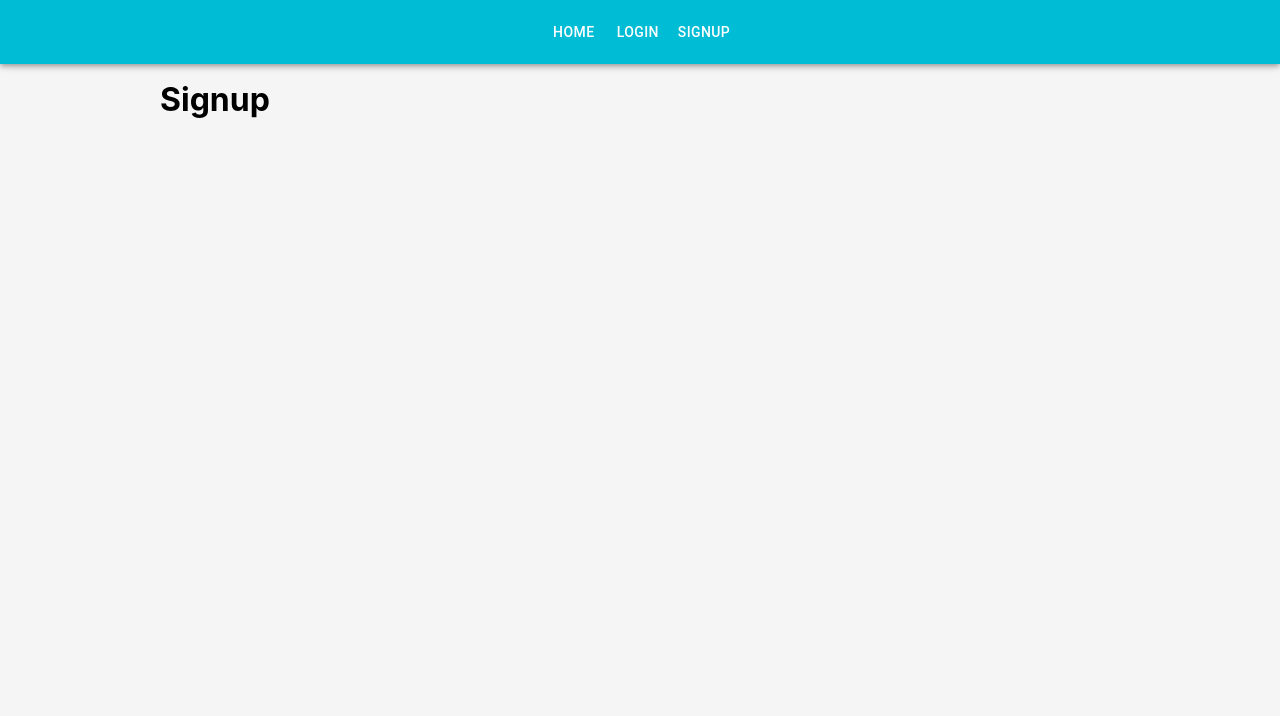
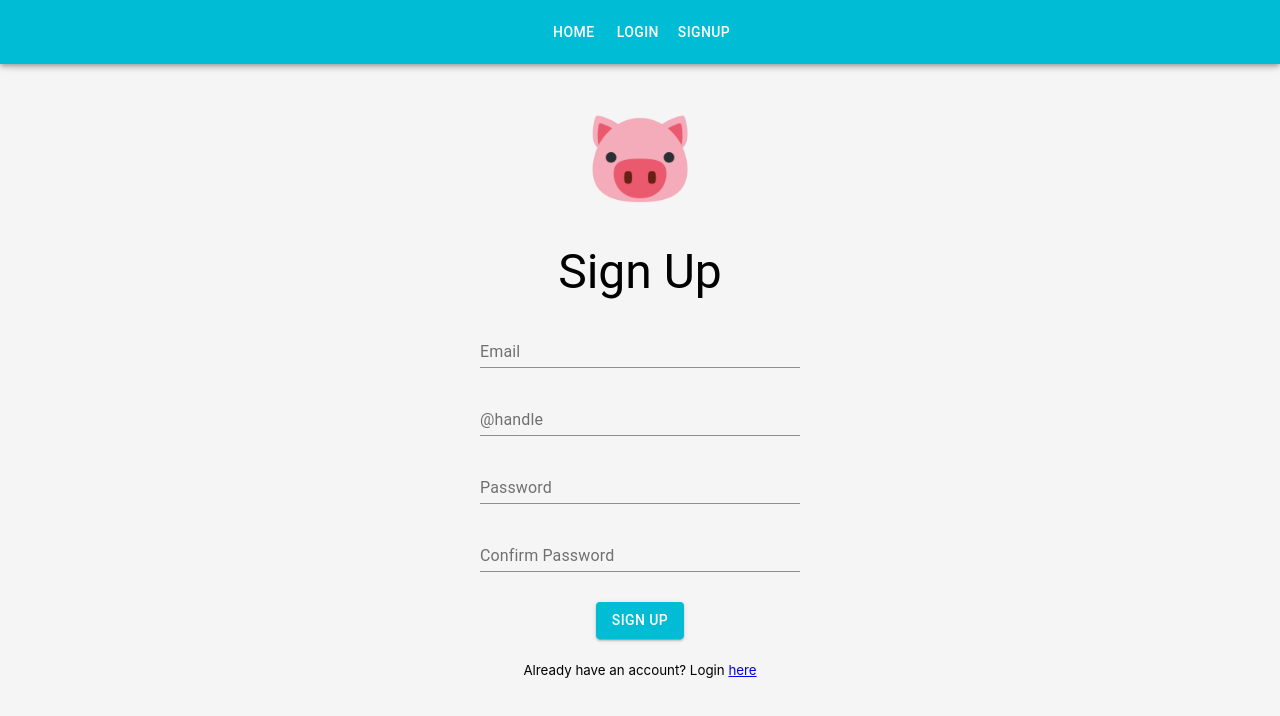
Before and after one commit to adrianrramos/Mock-Social-Frontend, a React (Create React App) app: page /signup in a window 1280 px wide. Shown: the top 716 px of the page. Built offline with nearby package versions, Linux system fonts and the light colour scheme.

Commit message:
finish SignUp component

```diff
--- a/src/pages/Login.js
+++ b/src/pages/Login.js
@@ -32,7 +32,7 @@ const Login = () => {
     axios
       .post("/login", userData)
       .then(res => {
-        console.log(res.data);
+        localStorage.setItem("FBIdToken", `Bearer ${res.data.token}`);
         setLoading(false);
         history.push("/");
       })
@@ -109,28 +109,28 @@ const Login = () => {
 };
 
 const useStyles = makeStyles({
-  // form: {
-  //   textAlign: "center",
-  // },
-  // pageTitle: {
-  //   marginBottom: 10,
-  // },
-  // imgLogo: {
-  //   width: 100,
-  //   height: "auto",
-  //   margin: "30px auto",
-  // },
-  // textFeild: {
-  //   margin: "10px auto",
-  // },
-  // button: {
-  //   margin: "20px auto",
-  //   textAlign: "center",
-  // },
-  // customError: {
-  //   color: "red",
-  // },
-  // progress: {},
+  form: {
+    textAlign: "center",
+  },
+  pageTitle: {
+    marginBottom: 10,
+  },
+  imgLogo: {
+    width: 100,
+    height: "auto",
+    margin: "30px auto",
+  },
+  textFeild: {
+    margin: "10px auto",
+  },
+  button: {
+    margin: "20px auto",
+    textAlign: "center",
+  },
+  customError: {
+    color: "red",
+  },
+  progress: {},
 });
 
 Login.propTypes = {
--- a/src/pages/Signup.js
+++ b/src/pages/Signup.js
@@ -1,11 +1,163 @@
-import React from "react";
+import React, { useState } from "react";
+import makeStyles from "@material-ui/core/styles/makeStyles";
+import Logo from "../images/piggy.webp";
+import { Link } from "react-router-dom";
+import history from "../history";
+import axios from "axios";
+
+// MUI Components
+import TextField from "@material-ui/core/TextField";
+import Grid from "@material-ui/core/Grid";
+import Typography from "@material-ui/core/Typography";
+import Button from "@material-ui/core/Button";
+import CircularProgress from "@material-ui/core/CircularProgress";
 
 const Signup = () => {
+  const [email, setEmail] = useState("");
+  const [password, setPassword] = useState("");
+  const [confirmPassword, setConfirmPassword] = useState("");
+  const [handle, setHandle] = useState("");
+  const [loading, setLoading] = useState(false);
+  const [errors, setErrors] = useState({});
+
+  const classes = useStyles();
+
+  const handleSubmit = e => {
+    e.preventDefault();
+    setLoading(true);
+
+    const newUserData = {
+      email: email,
+      password: password,
+      confirmPassword: confirmPassword,
+      handle: handle,
+    };
+    axios
+      .post("/signup", newUserData)
+      .then(res => {
+        localStorage.setItem("FBIdToken", `Bearer ${res.data.token}`);
+        setLoading(false);
+        history.push("/");
+      })
+      .catch(err => {
+        setErrors(err.response.data);
+        setLoading(false);
+      });
+  };
+
   return (
-    <div>
-      <h1>Signup</h1>
-    </div>
+    <Grid container className={classes.form}>
+      <Grid item sm />
+      <Grid item sm>
+        <img
+          src={Logo}
+          alt="Social Pig Official Logo"
+          className={classes.imgLogo}
+        />
+        <Typography variant="h3" className={classes.pageTitle}>
+          Sign Up
+        </Typography>
+        <form noValidate onSubmit={e => handleSubmit(e)}>
+          <TextField
+            id="email"
+            name="email"
+            type="email"
+            label="Email"
+            className={classes.textFeild}
+            helperText={errors.email}
+            error={errors.email ? true : false}
+            value={email}
+            onChange={e => setEmail(e.target.value)}
+            fullWidth
+          />
+          <TextField
+            id="handle"
+            name="handle"
+            type="text"
+            label="@handle"
+            className={classes.textFeild}
+            helperText={errors.handle}
+            error={errors.handle ? true : false}
+            value={handle}
+            onChange={e => setHandle(e.target.value)}
+            fullWidth
+          />
+          <TextField
+            id="password"
+            name="password"
+            type="password"
+            label="Password"
+            className={classes.textFeild}
+            helperText={errors.password}
+            error={errors.password ? true : false}
+            value={password}
+            onChange={e => setPassword(e.target.value)}
+            fullWidth
+          />
+          <TextField
+            id="confirmPassword"
+            name="confirmPassword"
+            type="password"
+            label="Confirm Password"
+            className={classes.textFeild}
+            helperText={errors.confirmPassword}
+            error={errors.confirmPassword ? true : false}
+            value={confirmPassword}
+            onChange={e => setConfirmPassword(e.target.value)}
+            fullWidth
+          />
+          {errors.general && (
+            <Typography variant="body2" className={classes.customError}>
+              {errors.general}
+            </Typography>
+          )}
+          <Button
+            type="submit"
+            variant="contained"
+            color="primary"
+            className={classes.button}
+            disabled={loading}
+          >
+            Sign Up
+            {loading && (
+              <CircularProgress className={classes.progress} size={30} />
+            )}
+          </Button>
+          <div>
+            <small>
+              Already have an account? Login <Link to="/login">here</Link>
+            </small>
+          </div>
+        </form>
+      </Grid>
+      <Grid item sm />
+    </Grid>
   );
 };
 
+const useStyles = makeStyles({
+  form: {
+    textAlign: "center",
+  },
+  pageTitle: {
+    marginBottom: 10,
+  },
+  imgLogo: {
+    width: 100,
+    height: "auto",
+    margin: "30px auto",
+  },
+  textFeild: {
+    margin: "10px auto",
+  },
+  button: {
+    margin: "20px auto",
+    textAlign: "center",
+  },
+  customError: {
+    color: "red",
+  },
+  progress: {},
+});
+
 export default Signup;
```
